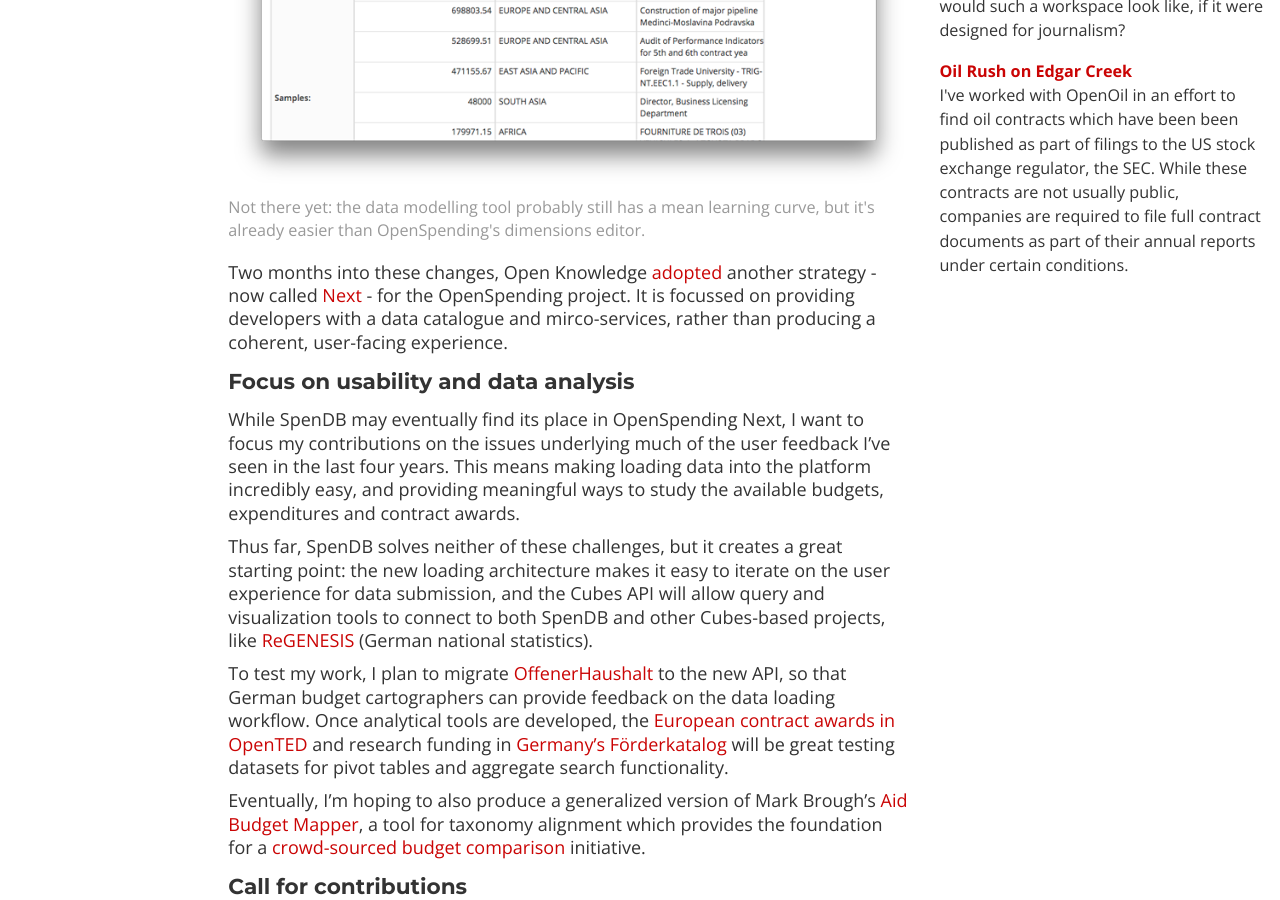
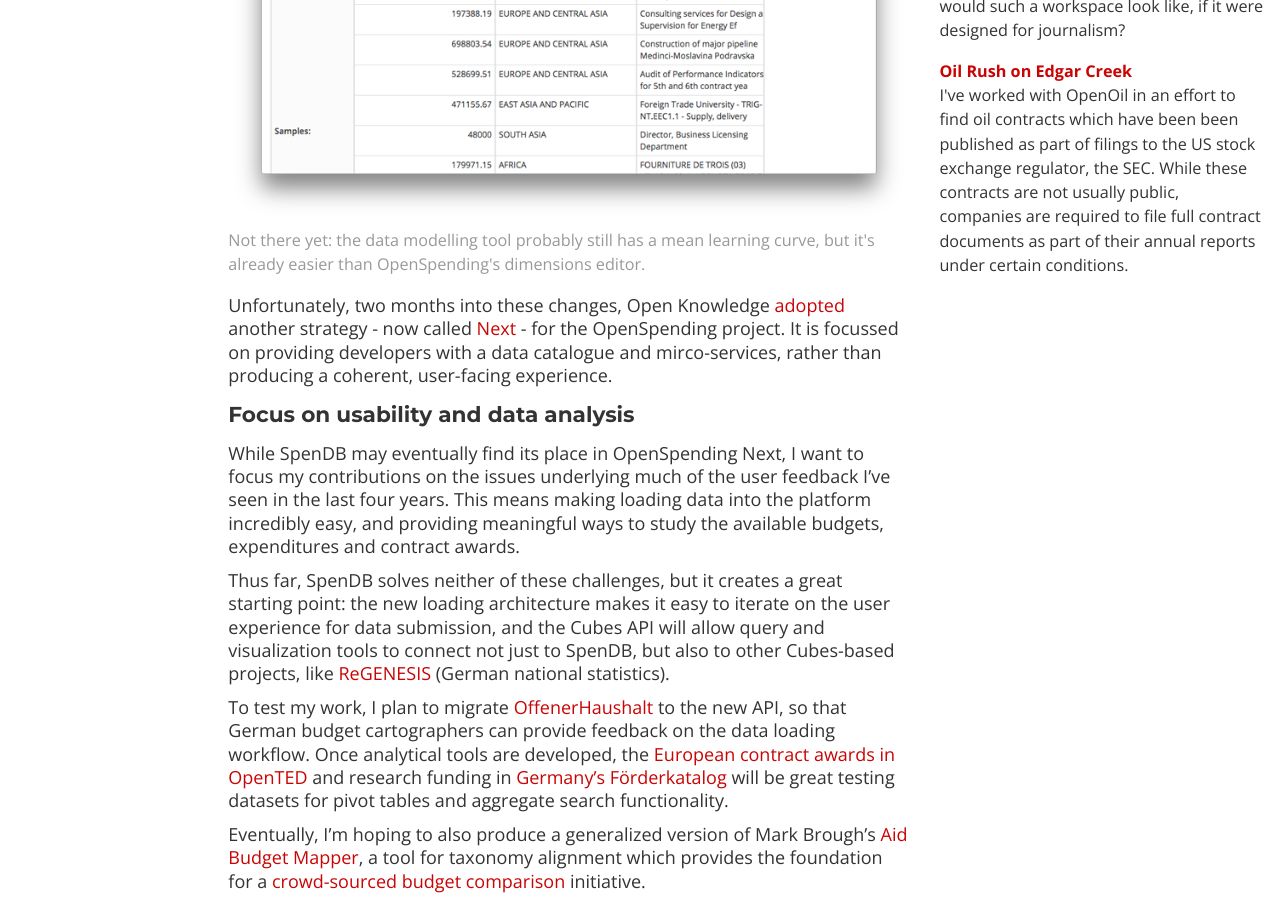
Before and after one commit to pudo/pudo.org, a Jekyll site: the page built from blog/_posts/2015-06-03-spendb.md, in a window 1280 px wide and 900 px high, scrolled down 1565 px. Built offline with Jekyll 4.4.1, drawn with Linux system fonts in a browser that asks for light colours; nearby versions of some CDN libraries; Markdown is read by kramdown in place of the engine named in the settings; comment, search, counter and statistics services are not loaded; some of the changed text lies outside the part shown.

Commit message:
last minute changes

```diff
--- a/blog/_posts/2015-06-03-spendb.md
+++ b/blog/_posts/2015-06-03-spendb.md
@@ -37,13 +39,13 @@
     </div>
 </div>
 
-Two months into these changes, Open Knowledge [adopted](https://lists.okfn.org/pipermail/openspending-dev/2015-February/001091.html) another strategy - now called [Next](http://labs.openspending.org/next/) - for the OpenSpending project. It is focussed on providing developers with a data catalogue and mirco-services, rather than producing a coherent, user-facing experience.
+Unfortunately, two months into these changes, Open Knowledge [adopted](https://lists.okfn.org/pipermail/openspending-dev/2015-February/001091.html) another strategy - now called [Next](http://labs.openspending.org/next/) - for the OpenSpending project. It is focussed on providing developers with a data catalogue and mirco-services, rather than producing a coherent, user-facing experience.
 
 ## Focus on usability and data analysis
 
 While SpenDB may eventually find its place in OpenSpending Next, I want to focus my contributions on the issues underlying much of the user feedback I've seen in the last four years. This means making loading data into the platform incredibly easy, and providing meaningful ways to study the available budgets, expenditures and contract awards.
 
-Thus far, SpenDB solves neither of these challenges, but it creates a great starting point: the new loading architecture makes it easy to iterate on the user experience for data submission, and the Cubes API will allow query and visualization tools to connect to both SpenDB and other Cubes-based projects, like [ReGENESIS](/blog/2013/08/08/regenesis.html) (German national statistics).
+Thus far, SpenDB solves neither of these challenges, but it creates a great starting point: the new loading architecture makes it easy to iterate on the user experience for data submission, and the Cubes API will allow query and visualization tools to connect not just to SpenDB, but also to other Cubes-based projects, like [ReGENESIS](/blog/2013/08/08/regenesis.html) (German national statistics).
 
 To test my work, I plan to migrate [OffenerHaushalt](http://offenerhaushalt.de/) to the new API, so that German budget cartographers can provide feedback on the data loading workflow. Once analytical tools are developed, the [European contract awards in OpenTED](http://ted.openspending.org/) and research funding in [Germany's Förderkatalog](https://morph.io/pudo/foerderkatalog) will be great testing datasets for pivot tables and aggregate search functionality.
 
```
Also changed, not shown: other parts of blog/_posts/2015-06-03-spendb.md (+2 -0 lines).
